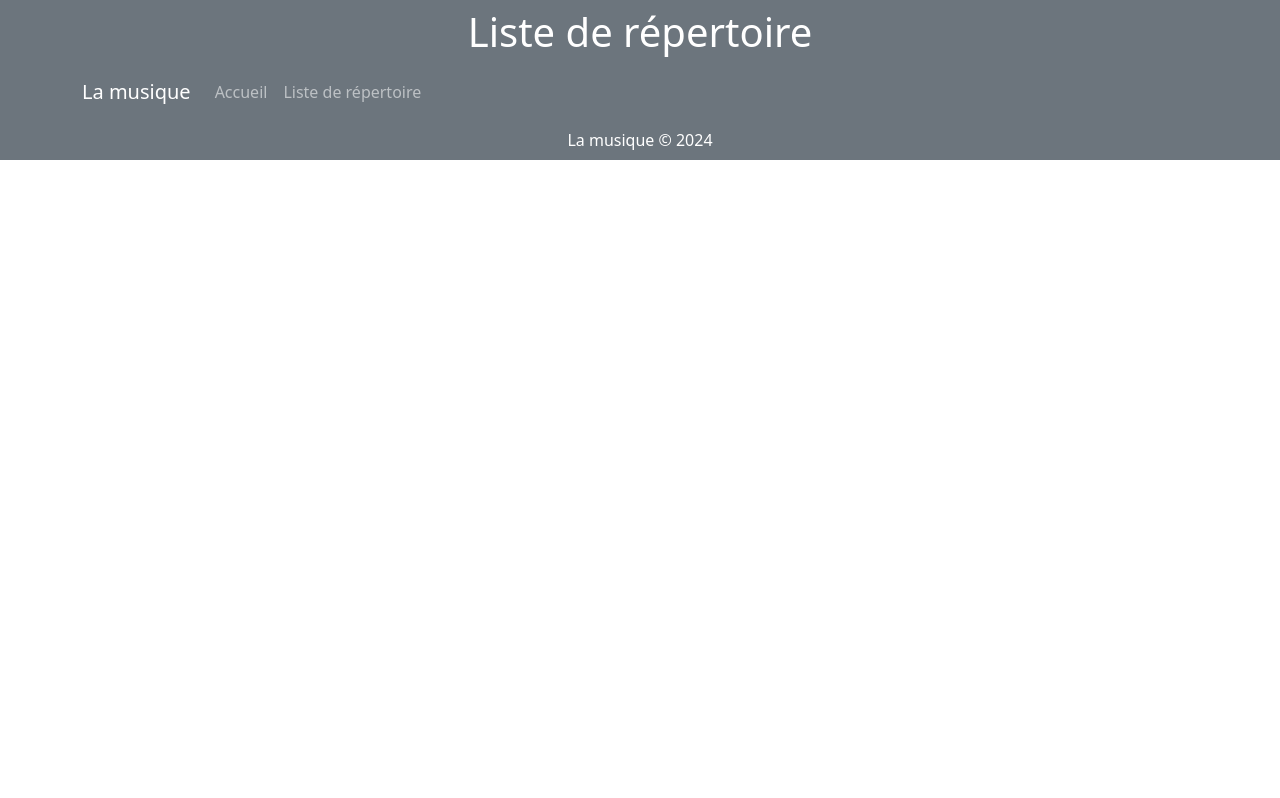
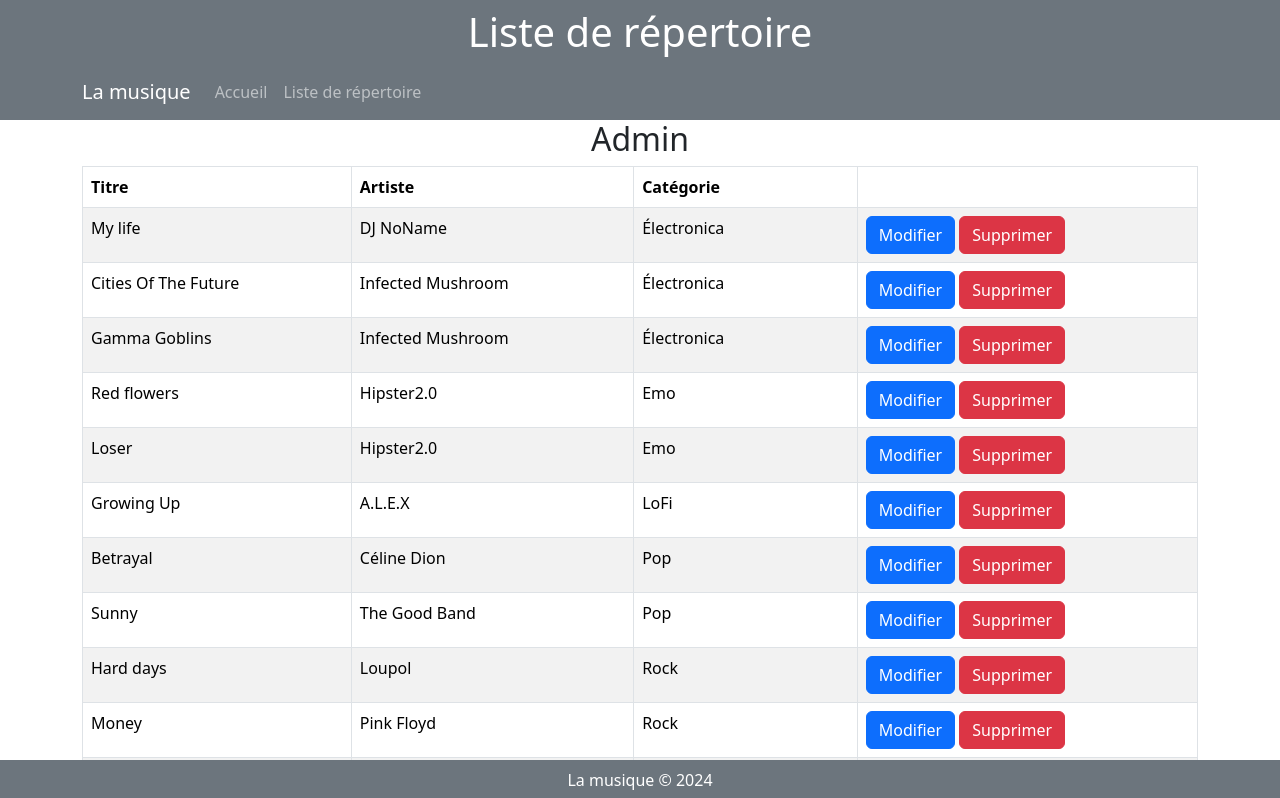
Before and after one commit to Sam-Existence/WebIII_TP, a React (Create React App) app in the folder frontend/: page /admin in a window 1280 px wide. Shown: the top 798 px of the page. Built offline with nearby package versions, Linux system fonts and the light colour scheme; no server answers.

Commit message:
Ajout de PageAdmin

```diff
--- a/frontend/src/App.js
+++ b/frontend/src/App.js
@@ -11,6 +11,7 @@ import Container from "react-bootstrap/Container";
 import { PageAccueil } from "./pages/PageAccueil";
 import { PageRepertoire } from "./pages/PageRepertoire";
 import { PageAjouterRepertoire } from "./pages/PageAjouterRepertoire";
+import { PageAdmin } from "./pages/PageAdmin";
 
 function App() {
   return (
@@ -21,6 +22,7 @@ function App() {
           <Route path="/" element={<PageAccueil />} />
           <Route path="/repertoire" element={<PageRepertoire />} />
           <Route path="/ajouter" element={<PageAjouterRepertoire />} />
+          <Route path="/admin" element={<PageAdmin />} />
         </Routes>
       </Container>
       <Footer />
--- a/frontend/src/composants/RangeeRepertoire.js
+++ b/frontend/src/composants/RangeeRepertoire.js
@@ -1,11 +1,36 @@
 import React from "react";
+import Button from "react-bootstrap/Button";
 
-export const RangeeRepertoire = ({ repertoire }) => {
+export const RangeeRepertoire = ({ repertoire, buttons = false }) => {
+    let button = <></>;
+
+    if (buttons) {
+        button =
+        <td>
+            <Button
+                variant="primary"
+                type="button"
+                href={`/modifier/${repertoire._id}`}
+            >
+                Modifier
+            </Button>
+            &nbsp;
+            <Button
+                variant="danger"
+                type="button"
+                href={`/supprimer/${repertoire._id}`}
+            >
+                Supprimer
+            </Button>
+        </td>;
+    }
+
     return(
         <tr>
             <td>{repertoire.titre}</td>
             <td>{repertoire.artiste}</td>
             <td>{repertoire.categorie}</td>
+            {button}
         </tr>
     )
 }
--- a/frontend/src/composants/TableauRepertoire.js
+++ b/frontend/src/composants/TableauRepertoire.js
@@ -2,7 +2,7 @@ import React from "react";
 import Table from 'react-bootstrap/Table';
 import { RangeeRepertoire } from "./RangeeRepertoire";
 
-export const TableauRepertoire = ({ repertoires }) => {
+export const TableauRepertoire = ({ repertoires, buttons=false }) => {
     return(
         <Table striped bordered hover>
             <thead>
@@ -10,6 +10,7 @@ export const TableauRepertoire = ({ repertoires }) => {
                     <th>Titre</th>
                     <th>Artiste</th>
                     <th>Catégorie</th>
+                    {buttons ? <th></th> : <></>}
                 </tr>
             </thead>
             <tbody>
@@ -17,6 +18,7 @@ export const TableauRepertoire = ({ repertoires }) => {
                     <RangeeRepertoire
                         key={`${repertoire.titre}_${repertoire.artiste}`}
                         repertoire={repertoire}
+                        buttons={buttons}
                     />)}
             </tbody>
         </Table>
--- /dev/null
+++ b/frontend/src/pages/PageAdmin.js
@@ -0,0 +1,21 @@
+import { React, useState, useEffect } from "react";
+import { TableauRepertoire } from "../composants/TableauRepertoire";
+import { repertoire } from "../repertoire";
+
+export const PageAdmin = () => {
+    const [repertoires, setRepertoires] = useState(repertoire.sort((a, b) => a.categorie.localeCompare(b.categorie)));
+    useEffect(() => {
+        const chercherRepertoires = async () => {
+            const body = await fetch('/api/pieces').then(resultat => resultat.json());
+            setRepertoires(body.sort((a, b) => a.categorie.localeCompare(b.categorie)))
+        };
+        chercherRepertoires();
+    }, []);
+
+    return (
+        <main>
+            <h2 className="text-center">Admin</h2>
+            <TableauRepertoire repertoires={repertoires} buttons />
+        </main>
+    )
+}
```
